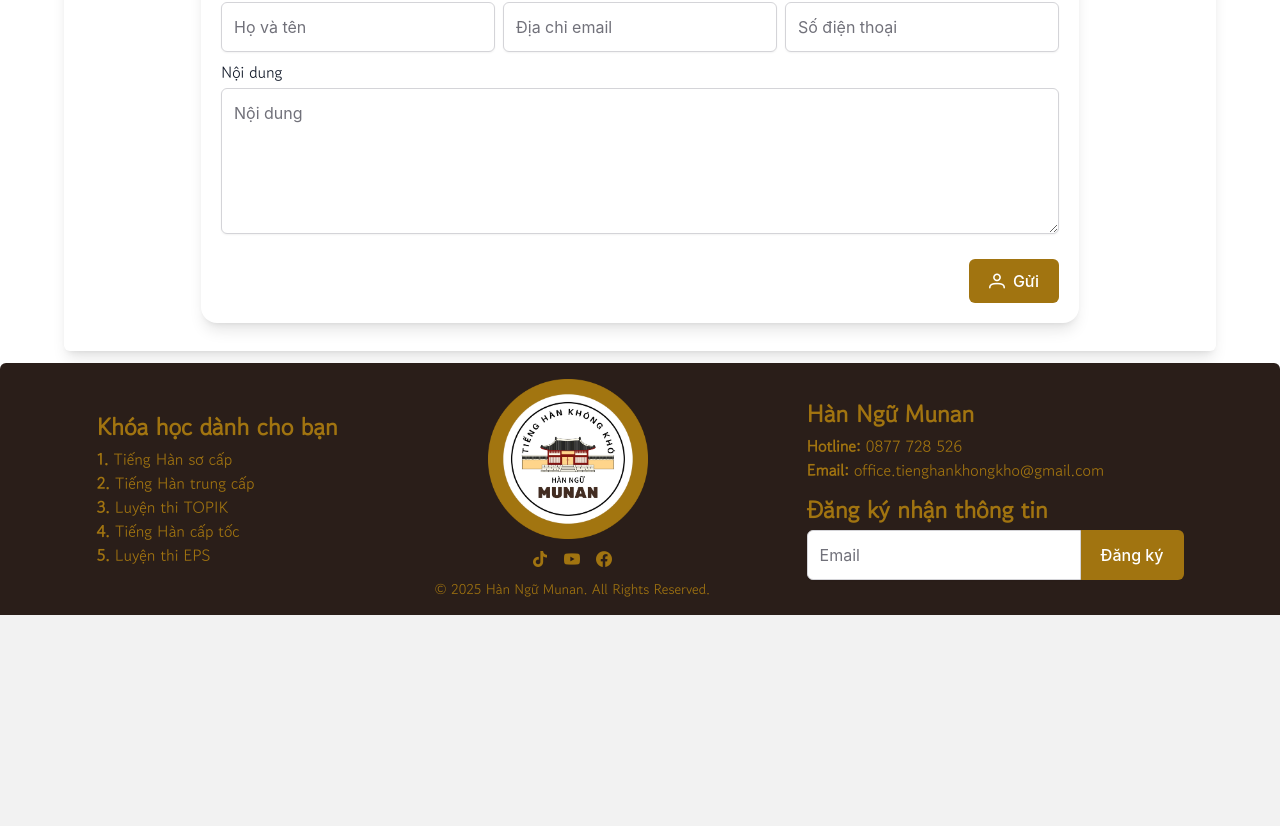
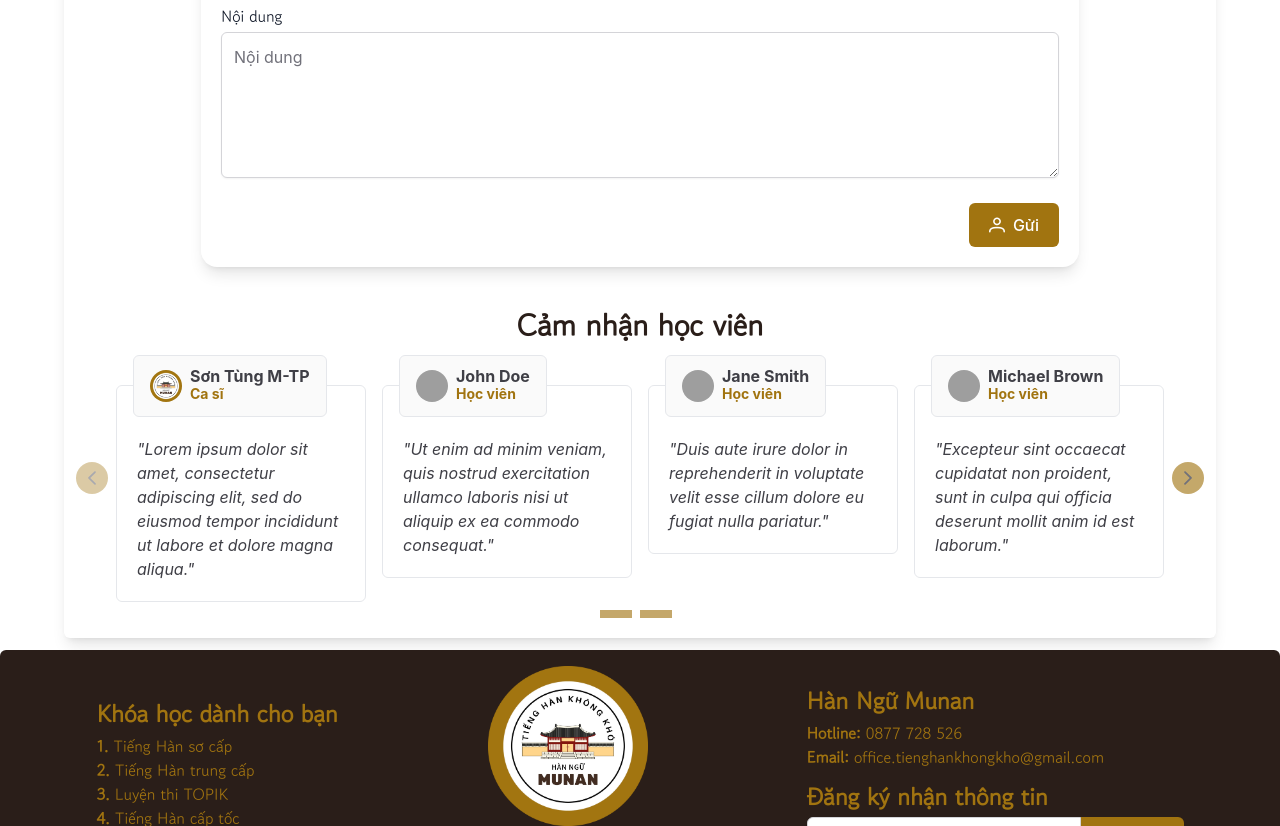
Before and after one commit to vakhoa4875/munan-ez-korean, a React (Vite) app: page / in a window 1280 px wide. Shown: the part 3556-4382 px from the top of the page. Before the commit the page ends 4171 px from the top, so only its background shows below. Built offline with nearby package versions, Linux system fonts and the light colour scheme; grey boxes are pictures that could not be loaded; a web font is replaced by a local one.

Commit message:
feat: Add StudentFeedback component and integrate it into Home page layout ! need format and optimize code/structure

```diff
--- a/src/App.css
+++ b/src/App.css
@@ -98,6 +98,7 @@
 
 .p-fieldset-legend {
   margin-left: 1rem;
+  padding: 0.75rem;
 }
 
 .p-card-title {
--- /dev/null
+++ b/src/components/StudentFeedback.tsx
@@ -0,0 +1,100 @@
+import { Avatar } from 'primereact/avatar';
+import { Carousel } from 'primereact/carousel';
+import { Fieldset } from 'primereact/fieldset';
+import { useState } from 'react';
+
+export type Feedback = {
+    id: string;
+    name: string;
+    feedback: string;
+    role?: string;
+    avatar: string;
+}
+
+export function StudentFeedback() {
+    const [feedbacks, setFeedbacks] = useState<Feedback[]>(feedbackData);
+    const responsiveOptions = [
+        {
+            breakpoint: '1400px',
+            numVisible: 4,
+            numScroll: 1
+        },
+        {
+            breakpoint: '1199px',
+            numVisible: 3,
+            numScroll: 1
+        },
+        {
+            breakpoint: '767px',
+            numVisible: 2,
+            numScroll: 1
+        },
+        {
+            breakpoint: '575px',
+            numVisible: 1,
+            numScroll: 1
+        }
+    ];
+
+    const feedbackTemplate = (feedback: Feedback) => {
+        const legendTemplate = (
+            <div className="flex items-center gap-2 px-1">
+                <Avatar image={feedback.avatar} shape="circle" />
+                <div className="flex flex-col">
+                    <span className="font-bold">{feedback.name}</span>
+                    <span className='text-sm text-[var(--primary-color)]'>{feedback.role ?? 'Học viên'}</span>
+                </div>
+            </div>
+        );
+
+        return (
+            <div className="card m-2">
+                <Fieldset legend={legendTemplate}>
+                    <p className="m-0 italic">"{feedback.feedback}"</p>
+                </Fieldset>
+            </div>
+        );
+    };
+
+    return (
+        <div className="card">
+            <Carousel value={feedbacks} numScroll={1} numVisible={3}
+                responsiveOptions={responsiveOptions} itemTemplate={feedbackTemplate} />
+        </div>
+    )
+}
+
+export const feedbackData: Feedback[] = [
+    {
+        id: '1',
+        name: 'Sơn Tùng M-TP',
+        role: 'Ca sĩ',
+        feedback: 'Lorem ipsum dolor sit amet, consectetur adipiscing elit, sed do eiusmod tempor incididunt ut labore et dolore magna aliqua.',
+        avatar: '/logo.jpg'
+    },
+    {
+        id: '2',
+        name: 'John Doe',
+        feedback: 'Ut enim ad minim veniam, quis nostrud exercitation ullamco laboris nisi ut aliquip ex ea commodo consequat.',
+        avatar: '/avatars/john.jpg'
+    },
+    {
+        id: '3',
+        name: 'Jane Smith',
+        feedback: 'Duis aute irure dolor in reprehenderit in voluptate velit esse cillum dolore eu fugiat nulla pariatur.',
+        avatar: '/avatars/jane.jpg'
+    },
+    {
+        id: '4',
+        name: 'Michael Brown',
+        feedback: 'Excepteur sint occaecat cupidatat non proident, sunt in culpa qui officia deserunt mollit anim id est laborum.',
+        avatar: '/avatars/michael.jpg'
+    },
+    {
+        id: '5',
+        name: 'Phạm Nhật Vượng',
+        role: 'Chủ tịch Vingroup',
+        feedback: 'Excepteur sint occaecat cupidatat non proident, sunt in culpa qui officia deserunt mollit anim id est laborum.',
+        avatar: '/avatars/michael.jpg'
+    }
+];
--- a/src/pages/Home.tsx
+++ b/src/pages/Home.tsx
@@ -1,6 +1,7 @@
 import AdvisingForm from "../components/AdvisingForm";
 import BlogShowcase from "../components/BlogShowcase";
 import Carousel from "../components/Carousel";
+import { StudentFeedback } from "../components/StudentFeedback";
 
 export default function Home() {
   return (
@@ -11,15 +12,15 @@ export default function Home() {
       <img src="/4.webp" className="rounded-md" alt="" />
       <img src="/5.webp" className="rounded-md" alt="" />
       <div className="mt-3">
-        <div className="text-3xl font-bold text-center text-[var(--text-color)]">Thư viện Hàn Ngữ Munan</div>
+        <div className="text-3xl font-bold text-center text-[var(--text-color)] mb-1">Thư viện Hàn Ngữ Munan</div>
         <BlogShowcase />
-      </div>
-      <div className="mt-3">
-        <div className="text-3xl font-bold text-center text-[var(--text-color)]">Cảm nhận học viên</div>
-
       </div>
       <img src="/6.webp" className="rounded-md" alt="" />
       <AdvisingForm />
+      <div className="mt-3">
+        <div className="text-3xl font-bold text-center text-[var(--text-color)] mb-1">Cảm nhận học viên</div>
+        <StudentFeedback />
+      </div>
     </div>
   )
 }
```
